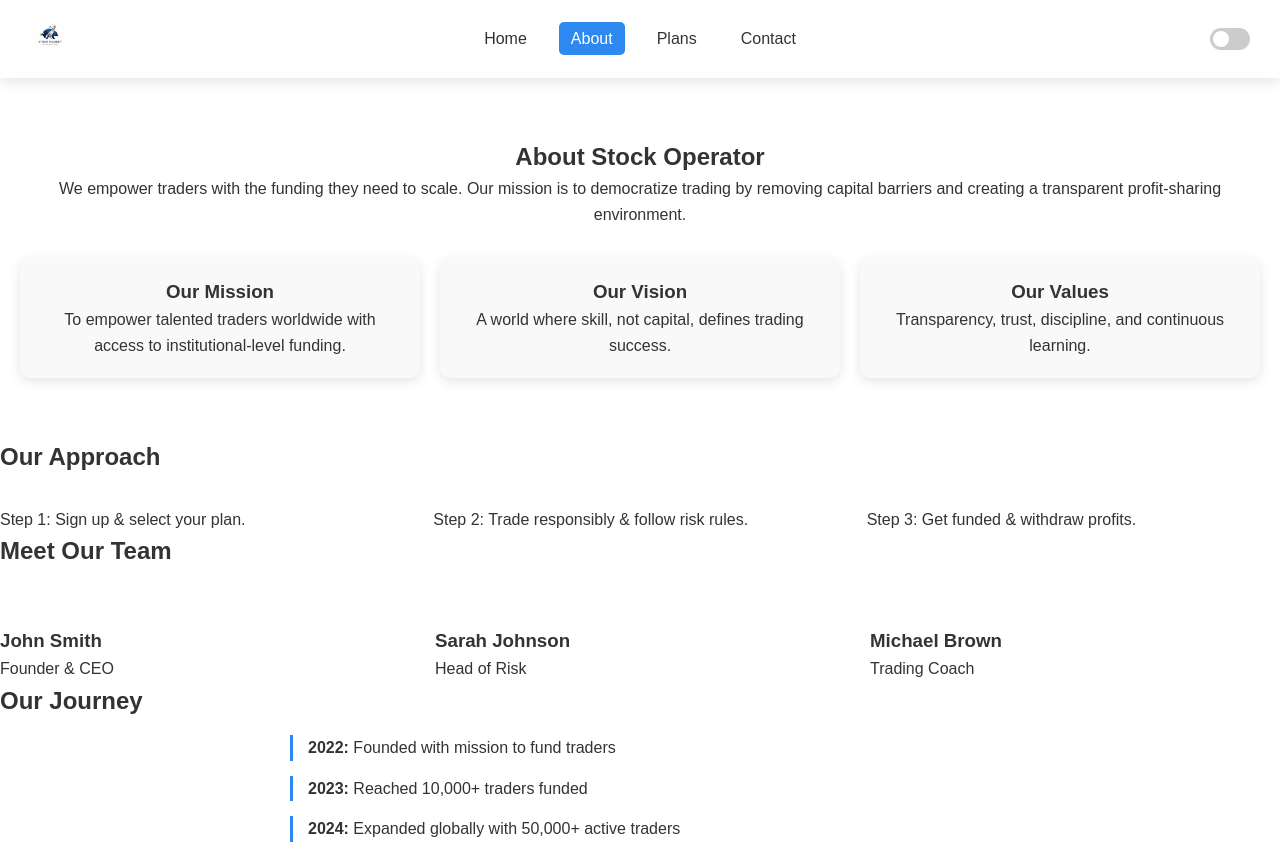
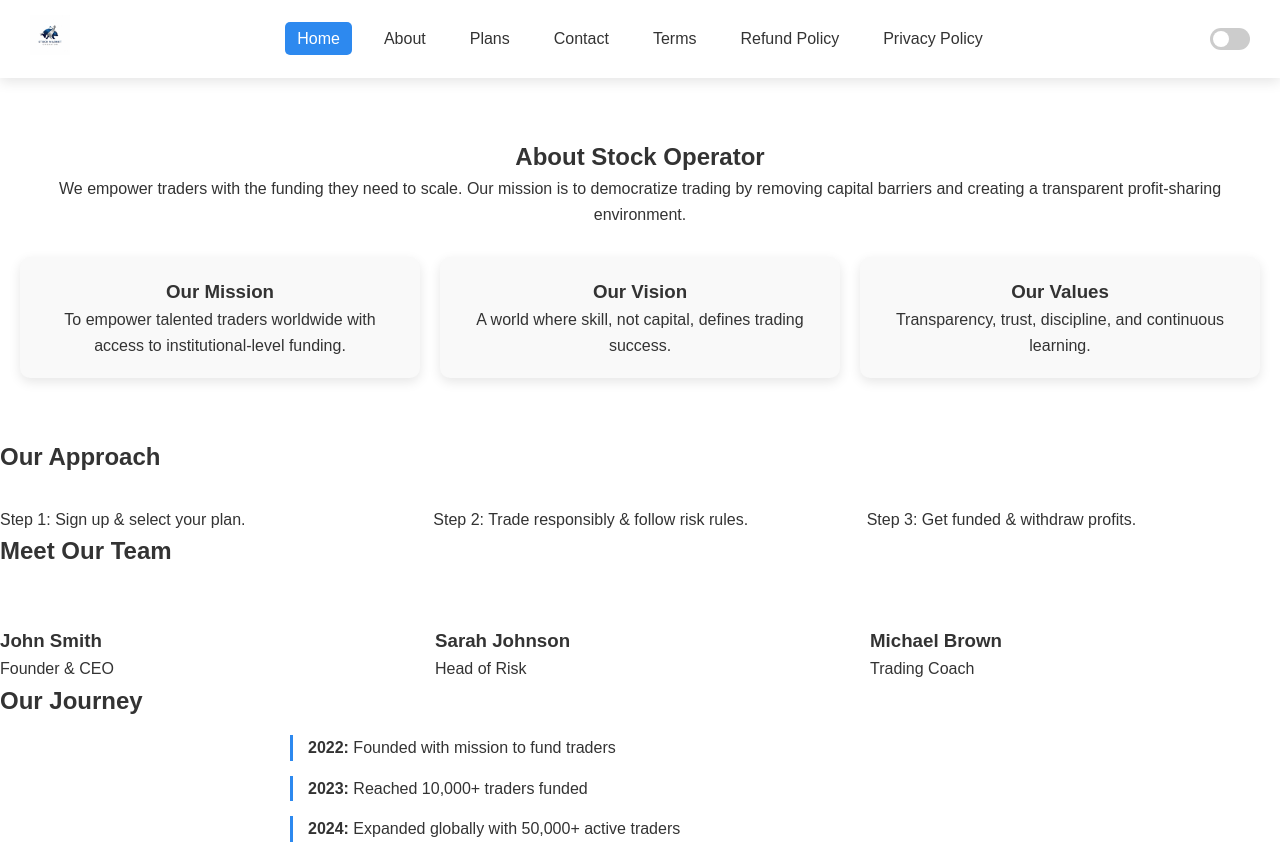
Before and after one commit to growinvestment47-alt/Stock-Operator-, a plain HTML site: page about.html in a window 1280 px wide. Shown: the top 845 px of the page. Drawn offline with Linux system fonts and the light colour scheme.

Commit message:
about.html
Signed-off-by: growinvestment47-alt <growinvestment47@gmail.com>

```diff
--- a/about.html
+++ b/about.html
@@ -12,10 +12,13 @@
     <nav class="navbar">
       <a href="index.html" class="logo"><img src="logo.jpg" alt="Logo"></a>
       <ul class="nav-links">
-        <li><a href="index.html">Home</a></li>
-        <li><a class="active" href="about.html">About</a></li>
+        <li><a href="index.html" class="active">Home</a></li>
+        <li><a href="about.html">About</a></li>
         <li><a href="plans.html">Plans</a></li>
         <li><a href="contact.html">Contact</a></li>
+        <li><a href="terms.html">Terms</a></li>
+        <li><a href="refund.html">Refund Policy</a></li>
+        <li><a href="privacy.html">Privacy Policy</a></li>
       </ul>
       <div class="nav-actions">
         <label class="switch">
```
